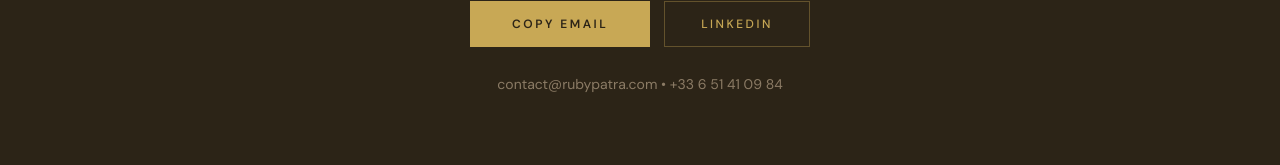
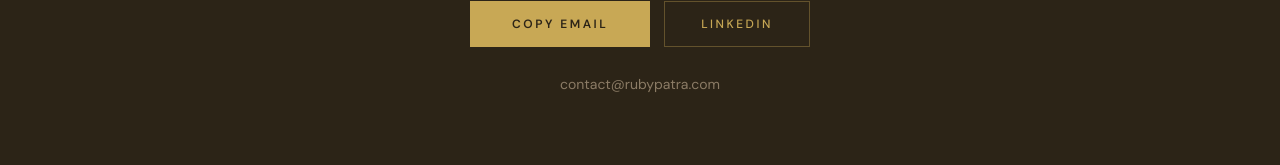
Before and after one commit to ruby3598/ruby-portfolio-public, a React (Vite) app: page /#about in a window 1280 px wide. Shown: the part 7567-7732 px from the top of the page. Built offline with nearby package versions, Linux system fonts and the light colour scheme; a web font is replaced by a local one.

Commit message:
Update App.jsx

```diff
--- a/src/App.jsx
+++ b/src/App.jsx
@@ -2521,7 +2521,7 @@
       <Reveal delay={0.15}><div className="contact-buttons" style={{ display: "flex", gap: 14, justifyContent: "center", flexWrap: "wrap", marginBottom: 28 }}>
         <button onClick={handleCopy} style={{ fontFamily: "'DM Sans',sans-serif", fontSize: 12, letterSpacing: 2.5, textTransform: "uppercase", padding: "14px 36px", background: copied?"#4CAF50":gold, color: copied?"#fff":espresso, fontWeight: 600, transition: "all 0.3s", border: "none", cursor: "pointer", minWidth: 180 }} onMouseEnter={e=>{if(!copied)e.target.style.background=cream}} onMouseLeave={e=>{if(!copied)e.target.style.background=gold}}>{copied?"✓ Email Copied!":"Copy Email"}</button>
         <a href="https://www.linkedin.com/in/ruby-patra/" target="_blank" rel="noopener noreferrer" style={{ fontFamily: "'DM Sans',sans-serif", fontSize: 12, letterSpacing: 2.5, textTransform: "uppercase", padding: "14px 36px", border: "1.5px solid rgba(200,168,85,0.35)", color: gold, textDecoration: "none", fontWeight: 500, transition: "all 0.3s" }} onMouseEnter={e=>{e.target.style.borderColor=gold;e.target.style.background="rgba(200,168,85,0.08)"}} onMouseLeave={e=>{e.target.style.borderColor="rgba(200,168,85,0.35)";e.target.style.background="transparent"}}>LinkedIn</a>
-      </div><p style={{ fontFamily: "'DM Sans',sans-serif", fontSize: 14, color: "#8B7B65", marginBottom: 20 }}>contact@rubypatra.com &bull; +33 6 51 41 09 84</p></Reveal>
+      </div><p style={{ fontFamily: "'DM Sans',sans-serif", fontSize: 14, color: "#8B7B65", marginBottom: 20 }}>contact@rubypatra.com</p></Reveal>
     </div>
   </section>;
 }
```
